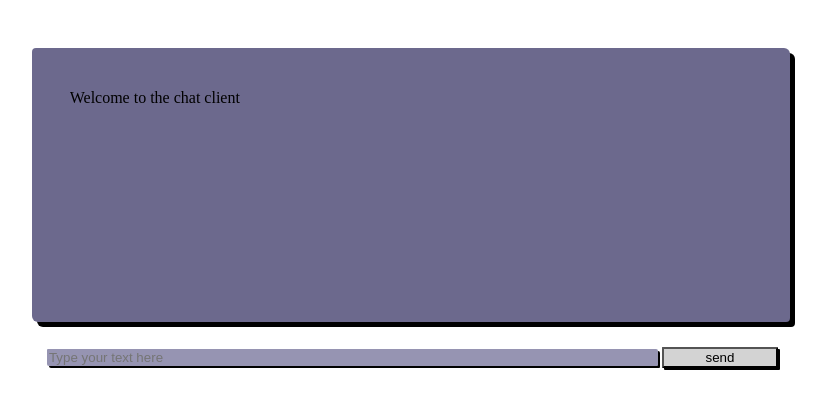
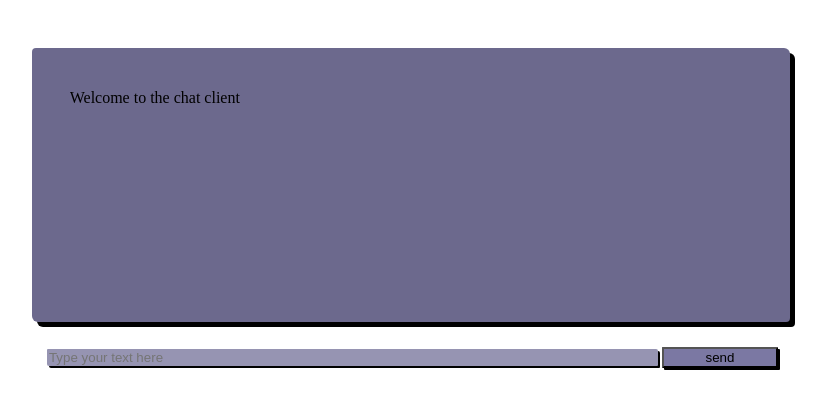
Before and after one commit to jmacenka/node-small-chat, a website: page public/index.html in a window 1280 px wide. In both pictures the pointer is over the input "send". Shown: the part 193-602 px from the top of the page, without its empty margins (229-1055 px from the left). Drawn offline with nearby package versions, Linux system fonts and the light colour scheme; no server answers.

Commit message:
Minor update in apperance.

```diff
--- a/public/css/style.css
+++ b/public/css/style.css
@@ -14,14 +14,13 @@
 
 #submitBtn {
   width: calc(18% - 20px);
-  /* border: 2px; */
   background-color: #53516d;
   box-shadow: 2px 2px;
   border-radius: 1px 1px;
 }
 
 #submitBtn:hover{
-  background-color: lightgray;
+  background-color: #7b78a3;
 }
 
 #userName {
```
